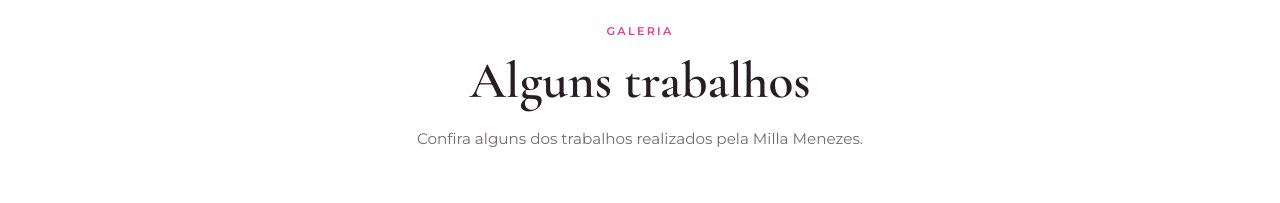
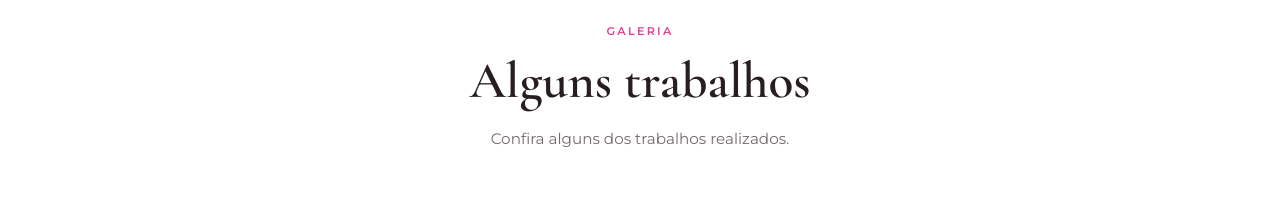
Before and after one commit to guelwy/Milla-Menezes-Nails, a plain HTML site: page index.html in a window 1280 px wide. Shown: the part 2120-2323 px from the top of the page. Drawn offline with nearby package versions, Linux system fonts and the light colour scheme.

Commit message:
Fix text in index.html for clarity

```diff
--- a/index.html
+++ b/index.html
@@ -270,8 +270,7 @@
                 </h2>
 
                 <p>
-                    Confira alguns dos trabalhos realizados
-                    pela Milla Menezes.
+                    Confira alguns dos trabalhos realizados.
                 </p>
 
             </div>
```
